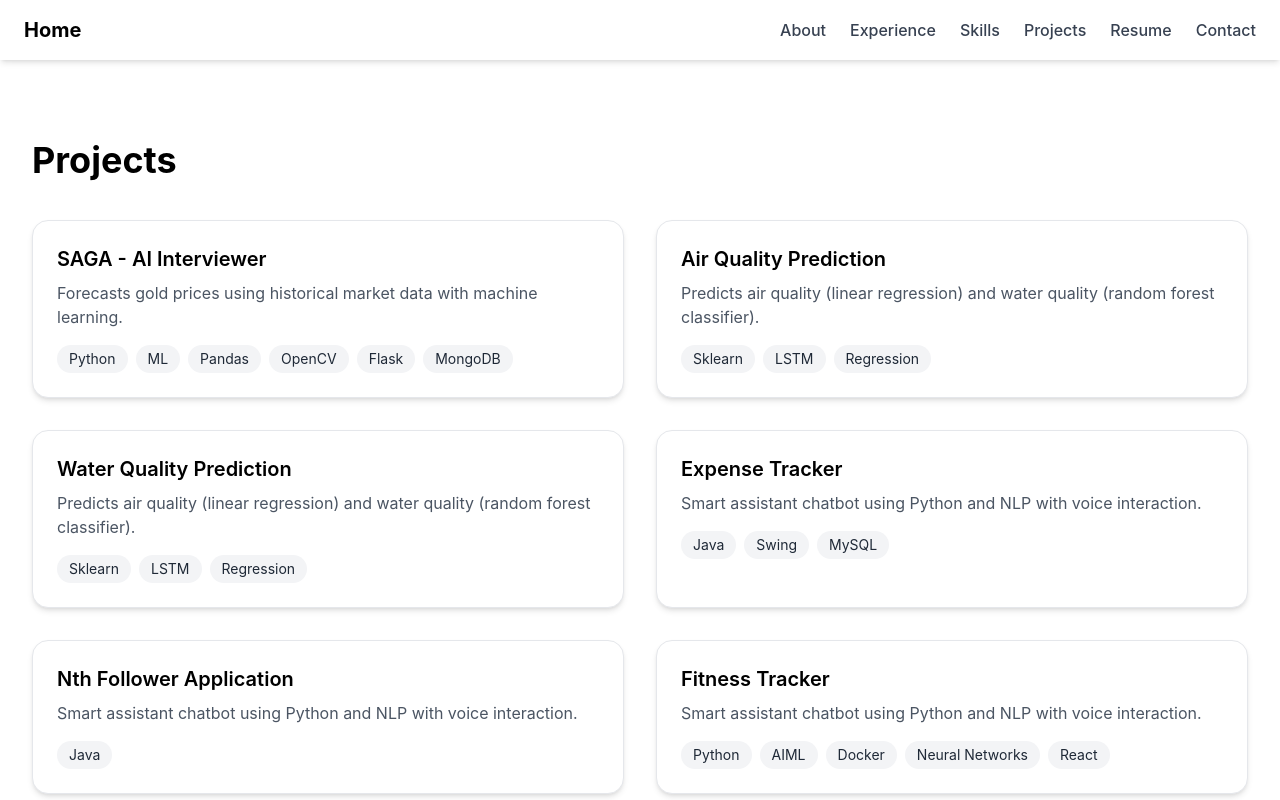
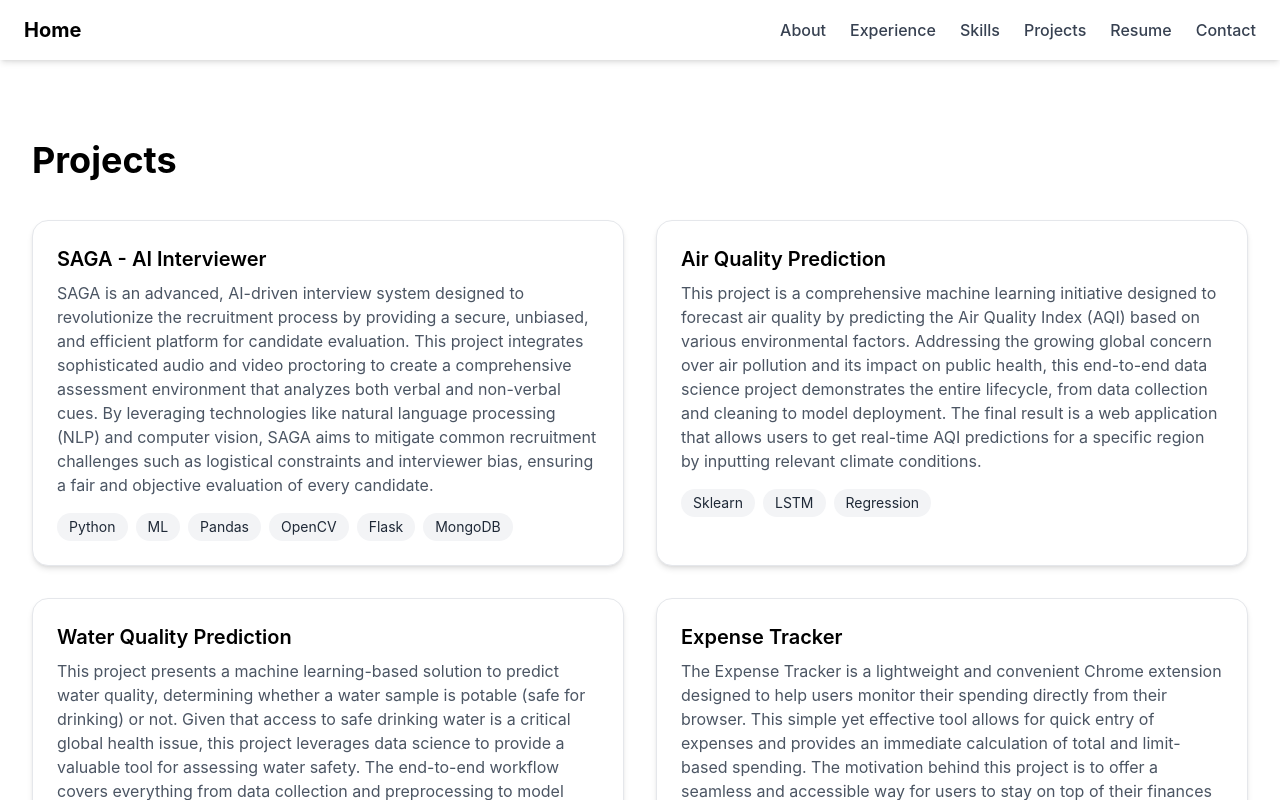
Before and after one commit to VKAUM/Portfolio, a Next.js app: page /projects in a window 1280 px wide. Shown: the top 800 px of the page. Built offline with nearby package versions, Linux system fonts and the light colour scheme.

Commit message:
Update project with latest changes

```diff
--- a/pages/projects.js
+++ b/pages/projects.js
@@ -7,35 +7,35 @@ export default function Projects() {
     {
       title: "SAGA - AI Interviewer",
       description:
-        "Forecasts gold prices using historical market data with machine learning.",
+        "SAGA is an advanced, AI-driven interview system designed to revolutionize the recruitment process by providing a secure, unbiased, and efficient platform for candidate evaluation. This project integrates sophisticated audio and video proctoring to create a comprehensive assessment environment that analyzes both verbal and non-verbal cues. By leveraging technologies like natural language processing (NLP) and computer vision, SAGA aims to mitigate common recruitment challenges such as logistical constraints and interviewer bias, ensuring a fair and objective evaluation of every candidate.",
       tech: ["Python", "ML", "Pandas", "OpenCV", "Flask", "MongoDB"],
       link: "https://github.com/VKAUM/SAGA",
     },
     {
       title: "Air Quality Prediction",
       description:
-        "Predicts air quality (linear regression) and water quality (random forest classifier).",
+        "This project is a comprehensive machine learning initiative designed to forecast air quality by predicting the Air Quality Index (AQI) based on various environmental factors. Addressing the growing global concern over air pollution and its impact on public health, this end-to-end data science project demonstrates the entire lifecycle, from data collection and cleaning to model deployment. The final result is a web application that allows users to get real-time AQI predictions for a specific region by inputting relevant climate conditions.",
       tech: ["Sklearn", "LSTM", "Regression"],
       link: "https://github.com/VKAUM/Air-Quality-Prediction",
     },
     {
       title: "Water Quality Prediction",
       description:
-        "Predicts air quality (linear regression) and water quality (random forest classifier).",
+        "This project presents a machine learning-based solution to predict water quality, determining whether a water sample is potable (safe for drinking) or not. Given that access to safe drinking water is a critical global health issue, this project leverages data science to provide a valuable tool for assessing water safety. The end-to-end workflow covers everything from data collection and preprocessing to model implementation and evaluation, culminating in a predictive system that classifies water quality with high accuracy.",
       tech: ["Sklearn", "LSTM", "Regression"],
       link: "https://github.com/VKAUM/Water-Quality-Prediction",
     },
     {
       title: "Expense Tracker",
       description:
-        "Smart assistant chatbot using Python and NLP with voice interaction.",
+        "The Expense Tracker is a lightweight and convenient Chrome extension designed to help users monitor their spending directly from their browser. This simple yet effective tool allows for quick entry of expenses and provides an immediate calculation of total and limit-based spending. The motivation behind this project is to offer a seamless and accessible way for users to stay on top of their finances without needing to open a separate application or website. The entire user interface is built to be intuitive and is presented as a popup within the Chrome browser for easy access.",
       tech: ["Java", "Swing", "MySQL"],
       link: "https://github.com/VKAUM/Expense-Tracker",
     },
         {
       title: "Nth Follower Application",
       description:
-        "Smart assistant chatbot using Python and NLP with voice interaction.",
+        "The Nth Follower Application is a Python-based tool designed to find the 'Nth' follower of a given public Instagram profile. This command-line application provides a simple and effective way to identify a specific follower in a user's follower list without having to manually scroll through potentially thousands of accounts. The project leverages web scraping techniques to access and parse Instagram's data, offering a practical solution for a unique social media query.",
       tech: ["Java"],
       link: "https://github.com/VKAUM/Nth-Follower-Application",
     },
```
